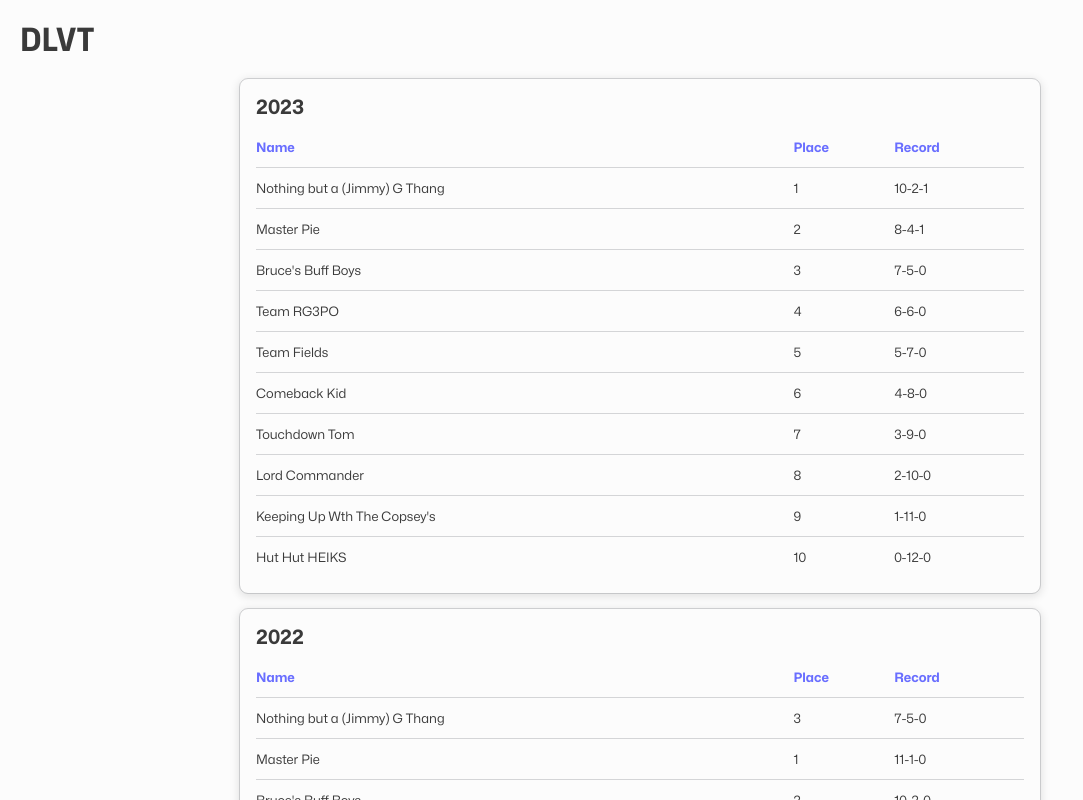
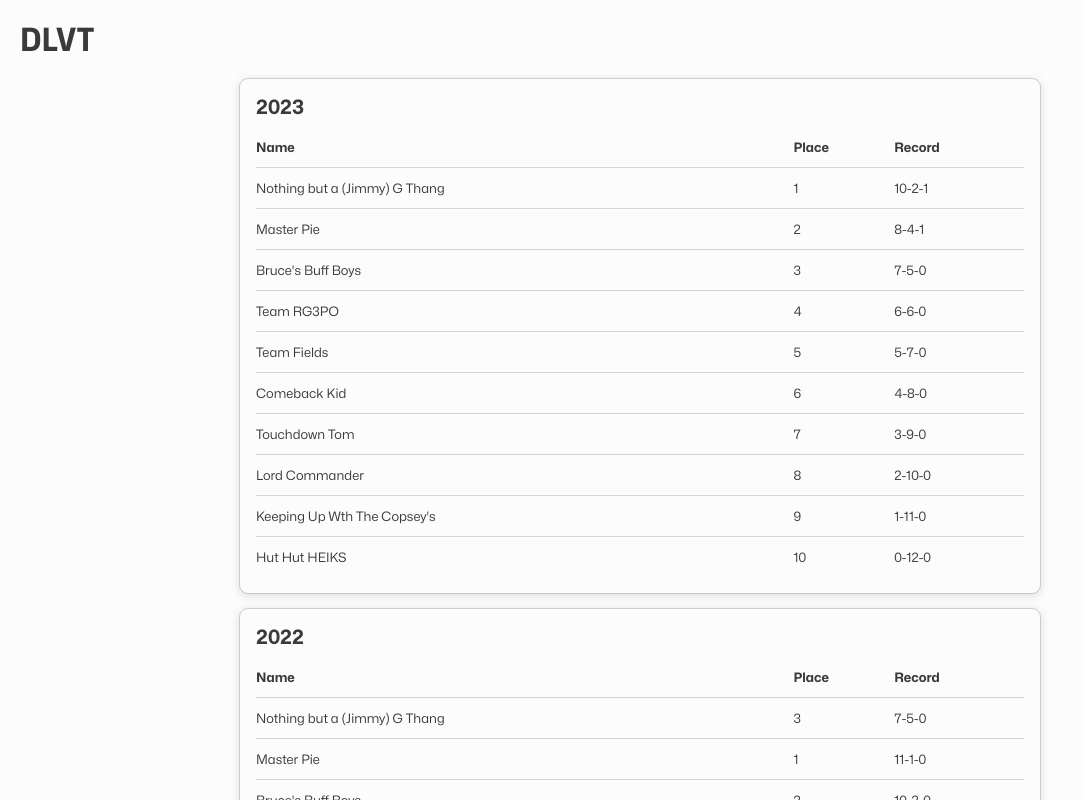
Before and after one commit to jordanwilliams/fantasy-football, a Next.js app: page /seasons in a window 1280 px wide. Shown: the top 800 px of the page, without its empty margins (0-1083 px from the left). Built offline with nearby package versions, Linux system fonts and the light colour scheme.

Commit message:
Remove the tableHead styles

```diff
--- a/components/table.module.css
+++ b/components/table.module.css
@@ -15,16 +15,6 @@
 	border-bottom: var(--border);
 }
 
-.tableHead {
-	color: var(--color-twilight);
-}
-
-@media (prefers-color-scheme: dark) {
-	.tableHead {
-		color: var(--color-powerpuff);
-	}
-}
-
 .tableHeadCell,
 .tableCell {
 	padding: var(--spacing-3) 0;
--- a/components/table.tsx
+++ b/components/table.tsx
@@ -34,7 +34,7 @@ export function Table({ children }: TableProps) {
 }
 
 export function TableHead({ children }: TableHeadProps) {
-	return <thead className={styles.tableHead}>{children}</thead>;
+	return <thead>{children}</thead>;
 }
 
 export function TableHeadCell({ children }: TableHeadProps) {
```
